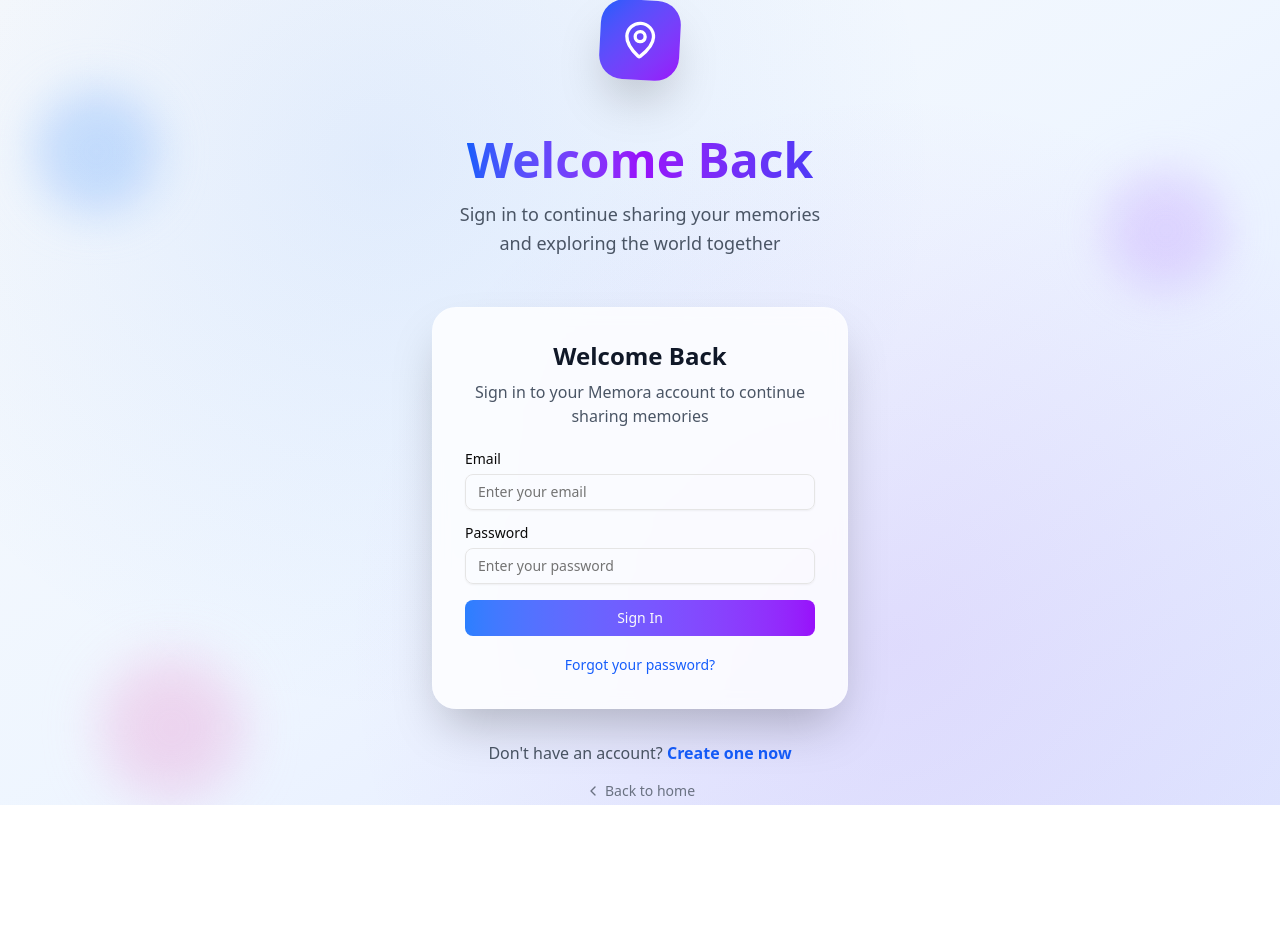
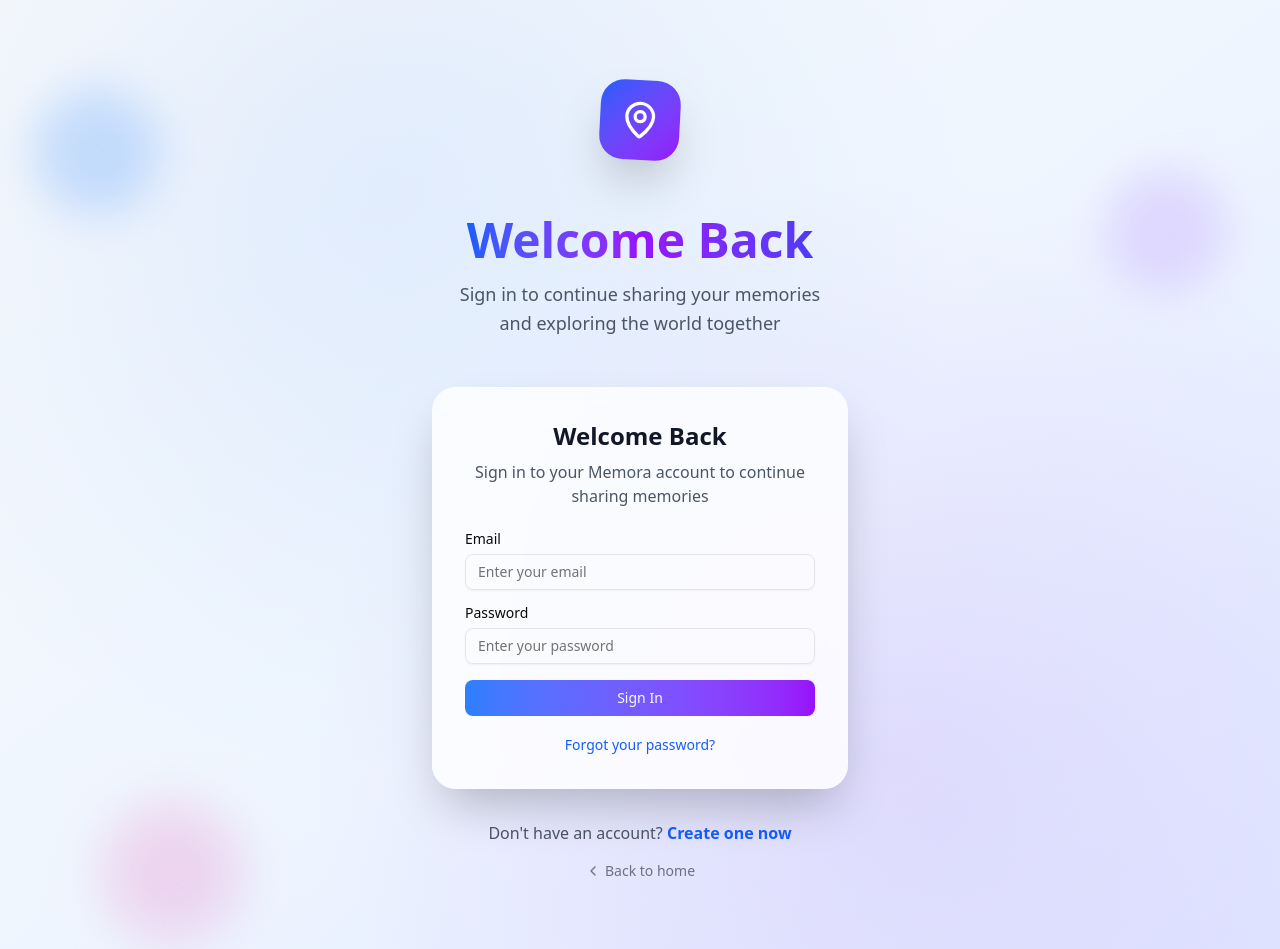
Before and after one commit to StiliyanIliev27/Memora, a Next.js app: page /signin in a window 1280 px wide. Before the commit the page ends 805 px from the top, so only its background shows below. Built offline with nearby package versions, Linux system fonts and the light colour scheme; no server answers.

Commit message:
Add proper padding to layouts and implement beautiful gradient background for auth pages

```diff
--- a/src/app/(app)/layout.tsx
+++ b/src/app/(app)/layout.tsx
@@ -9,7 +9,7 @@ export default function AppLayout({
   return (
     <div className="min-h-screen flex flex-col">
       <Header />
-      <main className="flex-1 py-8">
+      <main className="flex-1 pt-20 pb-16">
         {children}
       </main>
       <Footer />
--- a/src/app/(app)/profile/page.tsx
+++ b/src/app/(app)/profile/page.tsx
@@ -32,18 +32,8 @@ export default function ProfilePage() {
   }
 
   return (
-    <div className="relative min-h-[calc(100vh-200px)] flex items-center justify-center overflow-hidden">
-      {/* Animated Background */}
-      <div className="absolute inset-0 bg-gradient-to-br from-slate-50 via-blue-50 to-indigo-100"></div>
-      <div className="absolute inset-0 bg-[radial-gradient(circle_at_30%_20%,rgba(59,130,246,0.1)_0%,transparent_50%)]"></div>
-      <div className="absolute inset-0 bg-[radial-gradient(circle_at_70%_80%,rgba(147,51,234,0.1)_0%,transparent_50%)]"></div>
-
-      {/* Floating Elements */}
-      <div className="absolute top-20 left-10 w-32 h-32 bg-blue-200 rounded-full mix-blend-multiply filter blur-xl opacity-70 animate-blob"></div>
-      <div className="absolute top-40 right-10 w-32 h-32 bg-purple-200 rounded-full mix-blend-multiply filter blur-xl opacity-70 animate-blob animation-delay-2000"></div>
-      <div className="absolute -bottom-8 left-20 w-32 h-32 bg-pink-200 rounded-full mix-blend-multiply filter blur-xl opacity-70 animate-blob animation-delay-4000"></div>
-
-      <div className="relative z-10 w-full max-w-md mx-auto px-4">
+    <div className="flex items-center justify-center min-h-[calc(100vh-200px)]">
+      <div className="w-full max-w-md mx-auto px-4">
         <div className="text-center mb-12">
           {/* Logo/Brand */}
           <div className="mb-8">
--- a/src/app/(auth)/layout.tsx
+++ b/src/app/(auth)/layout.tsx
@@ -4,8 +4,19 @@ export default function AuthLayout({
   children: React.ReactNode
 }) {
   return (
-    <div className="min-h-screen">
-      {children}
+    <div className="min-h-screen bg-gradient-to-br from-slate-50 via-blue-50 to-indigo-100 relative overflow-hidden">
+      {/* Animated Background Elements */}
+      <div className="absolute inset-0 bg-[radial-gradient(circle_at_30%_20%,rgba(59,130,246,0.1)_0%,transparent_50%)]"></div>
+      <div className="absolute inset-0 bg-[radial-gradient(circle_at_70%_80%,rgba(147,51,234,0.1)_0%,transparent_50%)]"></div>
+
+      {/* Floating Elements */}
+      <div className="absolute top-20 left-10 w-32 h-32 bg-blue-200 rounded-full mix-blend-multiply filter blur-xl opacity-70 animate-blob"></div>
+      <div className="absolute top-40 right-10 w-32 h-32 bg-purple-200 rounded-full mix-blend-multiply filter blur-xl opacity-70 animate-blob animation-delay-2000"></div>
+      <div className="absolute -bottom-8 left-20 w-32 h-32 bg-pink-200 rounded-full mix-blend-multiply filter blur-xl opacity-70 animate-blob animation-delay-4000"></div>
+
+      <div className="relative z-10 pt-20 pb-16">
+        {children}
+      </div>
     </div>
   )
 }
--- a/src/app/(auth)/signin/page.tsx
+++ b/src/app/(auth)/signin/page.tsx
@@ -4,18 +4,8 @@ import { MapPin, ArrowRight, ChevronRight } from 'lucide-react'
 
 export default function SignInPage() {
   return (
-    <div className="relative min-h-screen flex items-center justify-center overflow-hidden">
-      {/* Animated Background */}
-      <div className="absolute inset-0 bg-gradient-to-br from-slate-50 via-blue-50 to-indigo-100"></div>
-      <div className="absolute inset-0 bg-[radial-gradient(circle_at_30%_20%,rgba(59,130,246,0.1)_0%,transparent_50%)]"></div>
-      <div className="absolute inset-0 bg-[radial-gradient(circle_at_70%_80%,rgba(147,51,234,0.1)_0%,transparent_50%)]"></div>
-
-      {/* Floating Elements */}
-      <div className="absolute top-20 left-10 w-32 h-32 bg-blue-200 rounded-full mix-blend-multiply filter blur-xl opacity-70 animate-blob"></div>
-      <div className="absolute top-40 right-10 w-32 h-32 bg-purple-200 rounded-full mix-blend-multiply filter blur-xl opacity-70 animate-blob animation-delay-2000"></div>
-      <div className="absolute -bottom-8 left-20 w-32 h-32 bg-pink-200 rounded-full mix-blend-multiply filter blur-xl opacity-70 animate-blob animation-delay-4000"></div>
-
-      <div className="relative z-10 w-full max-w-md mx-auto px-4">
+    <div className="flex items-center justify-center min-h-screen">
+      <div className="w-full max-w-md mx-auto px-4">
         <div className="text-center mb-12">
           {/* Logo/Brand */}
           <div className="mb-8">
--- a/src/app/(auth)/signup/page.tsx
+++ b/src/app/(auth)/signup/page.tsx
@@ -4,18 +4,8 @@ import { MapPin, ArrowRight, ChevronRight } from 'lucide-react'
 
 export default function SignUpPage() {
   return (
-    <div className="relative min-h-screen flex items-center justify-center overflow-hidden">
-      {/* Animated Background */}
-      <div className="absolute inset-0 bg-gradient-to-br from-slate-50 via-blue-50 to-indigo-100"></div>
-      <div className="absolute inset-0 bg-[radial-gradient(circle_at_30%_20%,rgba(59,130,246,0.1)_0%,transparent_50%)]"></div>
-      <div className="absolute inset-0 bg-[radial-gradient(circle_at_70%_80%,rgba(147,51,234,0.1)_0%,transparent_50%)]"></div>
-
-      {/* Floating Elements */}
-      <div className="absolute top-20 left-10 w-32 h-32 bg-blue-200 rounded-full mix-blend-multiply filter blur-xl opacity-70 animate-blob"></div>
-      <div className="absolute top-40 right-10 w-32 h-32 bg-purple-200 rounded-full mix-blend-multiply filter blur-xl opacity-70 animate-blob animation-delay-2000"></div>
-      <div className="absolute -bottom-8 left-20 w-32 h-32 bg-pink-200 rounded-full mix-blend-multiply filter blur-xl opacity-70 animate-blob animation-delay-4000"></div>
-
-      <div className="relative z-10 w-full max-w-md mx-auto px-4">
+    <div className="flex items-center justify-center min-h-screen">
+      <div className="w-full max-w-md mx-auto px-4">
         <div className="text-center mb-12">
           {/* Logo/Brand */}
           <div className="mb-8">
--- a/src/app/page.tsx
+++ b/src/app/page.tsx
@@ -24,7 +24,7 @@ export default function Home() {
         // Authenticated user - show dashboard with app layout
         <div className="min-h-screen flex flex-col">
           <Header />
-          <main className="flex-1">
+          <main className="flex-1 py-16">
             <div className="container mx-auto px-4">
               {/* Welcome Section */}
               <div className="text-center mb-16">
@@ -178,7 +178,7 @@ export default function Home() {
               <div className="container mx-auto px-4 relative z-10">
                 <div className="text-center max-w-5xl mx-auto">
                   {/* Logo/Brand */}
-                  <div className="mb-12">
+                  <div>
                     <div className="inline-flex items-center justify-center w-20 h-20 bg-gradient-to-br from-blue-600 to-purple-600 rounded-3xl mb-8 shadow-2xl transform rotate-3 hover:rotate-0 transition-transform duration-500">
                       <MapPin className="h-10 w-10 text-white" />
                     </div>
--- a/src/components/layout/Header.tsx
+++ b/src/components/layout/Header.tsx
@@ -37,7 +37,7 @@ export function Header() {
   return (
     <header className="border-b bg-white/95 backdrop-blur supports-[backdrop-filter]:bg-white/60 sticky top-0 z-50 shadow-sm">
       <div className="container flex h-16 items-center justify-between px-4 sm:px-6 lg:px-8">
-        {/* Logo */}
+        {/* Logo - Always on the left */}
         <div className="flex items-center space-x-2">
           <Link href="/" className="flex items-center space-x-2 hover:opacity-80 transition-opacity">
             <h1 className="text-2xl font-bold bg-gradient-to-r from-blue-600 to-purple-600 bg-clip-text text-transparent">Memora</h1>
@@ -69,7 +69,7 @@ export function Header() {
           </nav>
         )}
 
-        {/* User Menu */}
+        {/* Right side - Get Started for non-auth users, User menu for auth users */}
         <div className="flex items-center space-x-4">
           {user ? (
             <>
@@ -110,18 +110,11 @@ export function Header() {
               </DropdownMenu>
             </>
           ) : (
-            <div className="flex items-center space-x-2">
-              <Link href="/signin">
-                <Button variant="ghost" size="sm">
-                  Sign In
-                </Button>
-              </Link>
-              <Link href="/signup">
-                <Button size="sm">
-                  Sign Up
-                </Button>
-              </Link>
-            </div>
+            <Link href="/signup">
+              <Button size="sm" className="bg-gradient-to-r from-blue-600 to-purple-600 hover:from-blue-700 hover:to-purple-700 text-white">
+                Get Started
+              </Button>
+            </Link>
           )}
         </div>
       </div>
```
